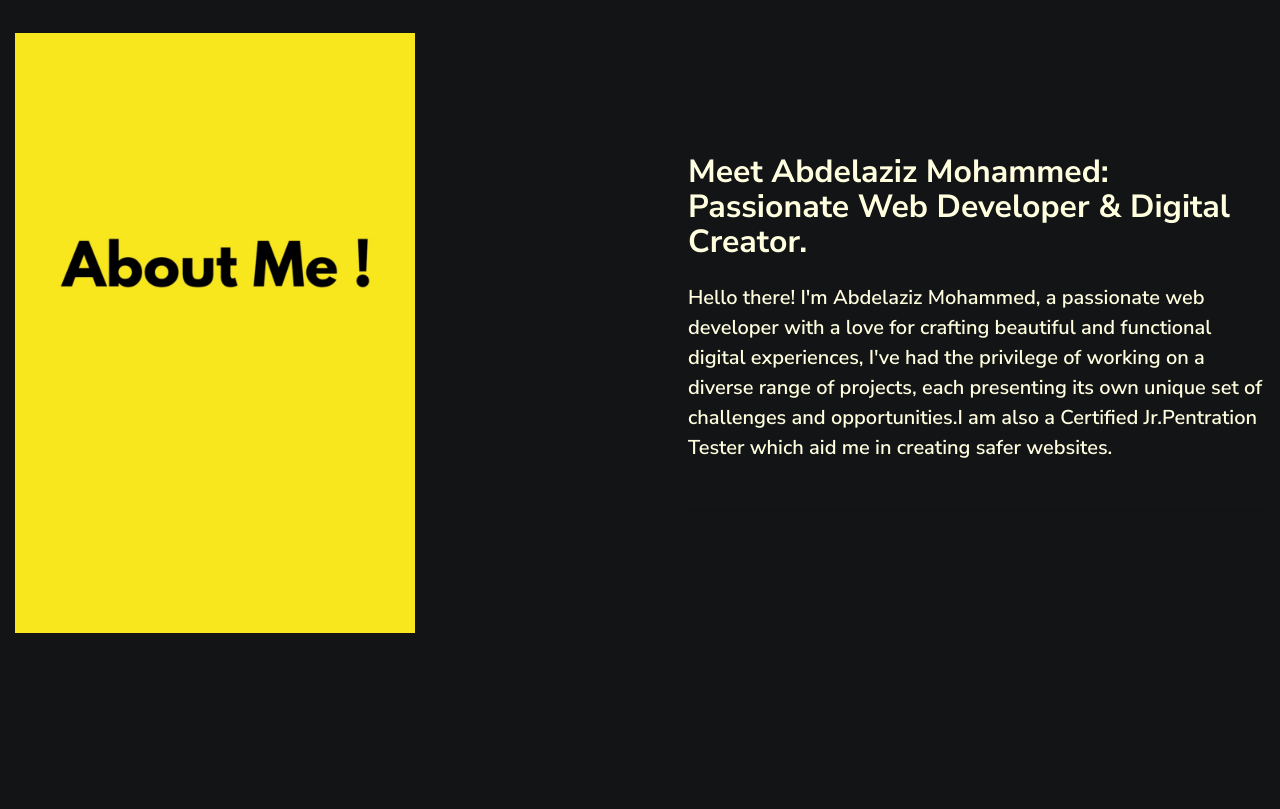
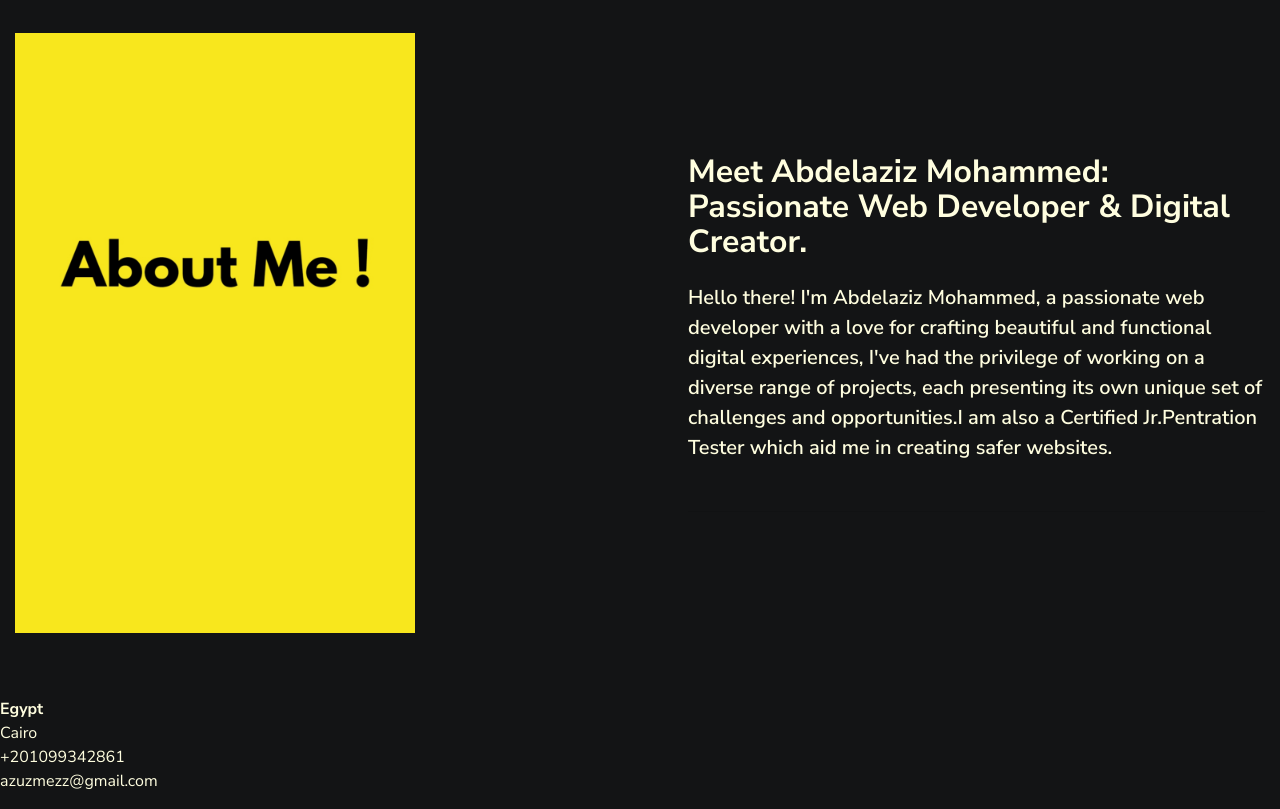
Before and after one commit to azuzmohd/Portfolio, a website: page about.html in a window 1280 px wide. Shown: the part 79-888 px from the top of the page. Before the commit the page ends 800 px from the top, so only its background shows below. Drawn offline with Linux system fonts and the light colour scheme.

Commit message:
Update about.html footer

```diff
--- a/about.html
+++ b/about.html
@@ -64,6 +64,18 @@
                         <hr class="mt-5">
 
                     </div>
+                     <div class="row mt-5">
+                    <div class="col-md-6">
+                        <p>
+                            <strong>Egypt</strong>
+                            <br>
+                            Cairo
+                            <br>
+                            +201099342861
+                            <br>
+                             azuzmezz@gmail.com
+                        </p>
+                    </div>
                     <!-- end:col -->
                 </div>
                 <hr class="mt-5">
```
